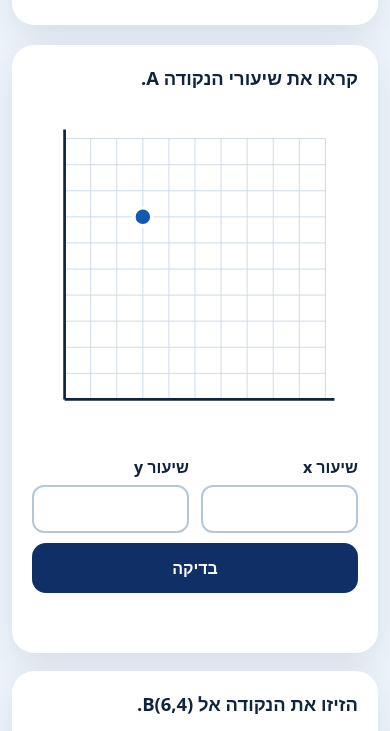
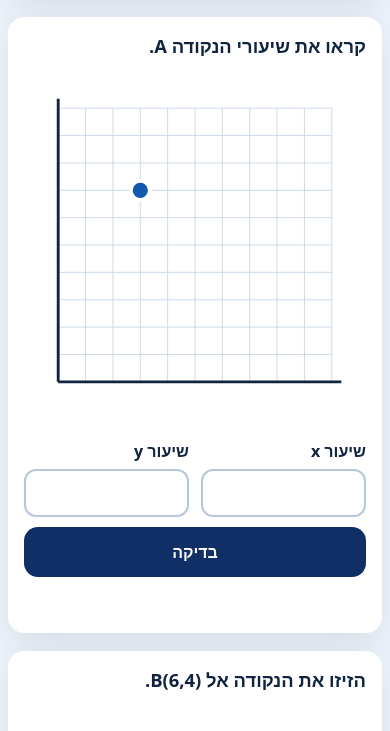
Before and after one commit to yanivmizrachiy/coordinate-first-quadrant, a website built with Vite: page digital-next.html in a window 390 px wide. Shown: the part 249-980 px from the top of the page. Built offline with nearby package versions, Linux system fonts and the light colour scheme.

Commit message:
style(digital-next): optimize new activities for mobile and keyboard

```diff
--- a/src/digital-next/styles.css
+++ b/src/digital-next/styles.css
@@ -8,7 +8,7 @@
 
 body { margin: 0; min-width: 320px; }
 
-button, input { font: inherit; }
+button, input, select { font: inherit; }
 
 #digital-next-app {
   width: min(100% - 24px, 980px);
@@ -41,17 +41,22 @@ button, input { font: inherit; }
 .digital-next-grid:focus-visible { outline: 4px solid #f3b700; outline-offset: 4px; border-radius: 16px; }
 
 .read-only-grid { pointer-events: none; }
-.fields-row { display: grid; grid-template-columns: repeat(2, minmax(0, 1fr)); gap: 12px; }
+.fields-row,
+.rectangle-fields { display: grid; grid-template-columns: repeat(2, minmax(0, 1fr)); gap: 12px; }
 .number-field { display: grid; gap: 7px; font-weight: 700; margin: 10px 0; }
-.number-field input {
+.number-field input,
+.number-field select {
   width: 100%;
   min-height: 48px;
   border: 2px solid #b7c7da;
   border-radius: 12px;
   padding: 8px 12px;
-  direction: ltr;
-  text-align: center;
+  background: #fff;
 }
+.number-field input { direction: ltr; text-align: center; }
+.number-field select { direction: rtl; }
+.number-field input:focus-visible,
+.number-field select:focus-visible { outline: 4px solid #f3b700; outline-offset: 2px; }
 
 .primary-action {
   width: 100%;
@@ -70,6 +75,13 @@ button, input { font: inherit; }
 .coordinate-readout, .segment-data { direction: rtl; font-weight: 700; }
 .segment-data { font-size: 1.15rem; }
 
+@media (max-width: 480px) {
+  #digital-next-app { width: min(100% - 16px, 980px); padding-top: 12px; }
+  .prototype-header, .activity-card { border-radius: 16px; }
+  .prototype-header, .activity-card { padding: 16px; }
+  .rectangle-fields { grid-template-columns: 1fr; }
+}
+
 @media (min-width: 780px) {
   .activity-list { grid-template-columns: repeat(2, minmax(0, 1fr)); }
   .activity-card:last-child { grid-column: 1 / -1; }
```
